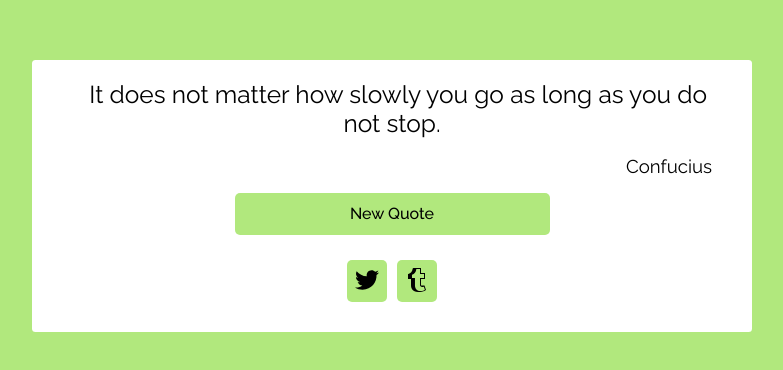
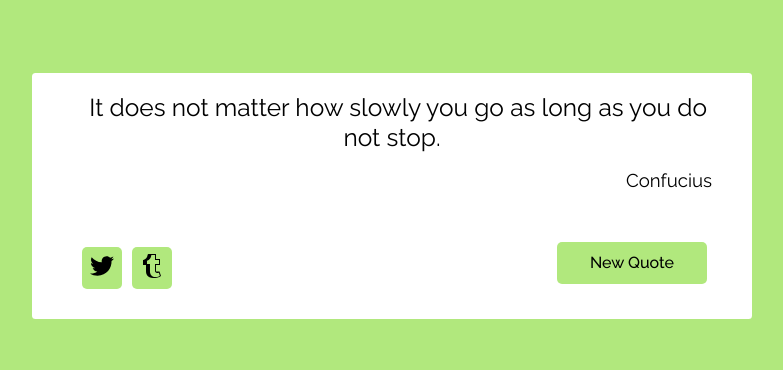
Before and after one commit to b4l4g3/quote-generator-cra, a React (Create React App) app: page / in a window 1280 px wide. Shown: the part 204-574 px from the top of the page, without its empty margins (248-1031 px from the left). Built offline with nearby package versions, Linux system fonts and the light colour scheme.

Commit message:
Add social button functions

```diff
--- a/src/App.css
+++ b/src/App.css
@@ -90,15 +90,6 @@ footer {
     flex-grow: 0;
     max-width: 700px;
   }
-
-  .button-container {
-    flex-direction: row;
-    justify-content: space-between;
-  }
-
-  .button-quote {
-    width: 150px;
-  }
 }
 @media (max-width: 350px) {
   main {
--- a/src/App.js
+++ b/src/App.js
@@ -2,7 +2,7 @@ import React, { Component } from 'react';
 import './App.css';
 import Quote from './Quote';
 import Buttons from './Buttons';
-import rng from './helper.js';
+import {rng, tweet, tumblr} from './helper.js';
 import db from './db.json';
 
 class App extends Component {
@@ -19,6 +19,7 @@ class App extends Component {
     this.getQuote();
   }
 
+
   getQuote() {
     this.setState({
       quotes: db.quotes[rng(101)],
@@ -32,15 +33,19 @@ class App extends Component {
     const color = {
       backgroundColor: this.state.randomColor
     }
+    const tweetPost = function() {
+      tweet(quotes)
+    }
+    const tumblrPost = () => tumblr(quotes)
     if (error) {
       return <div>Error: {error.message}</div>;
     } else {
       return (
-        <div class="container" style={color}>
+        <div className="container" style={color}>
           <main>
             <div>
               <Quote quoteText={quotes.quote} quoteAuthor={quotes.author} />
-              <Buttons buttonColor={color} buttonNewQuote={getQuote} />
+              <Buttons buttonColor={color} buttonNewQuote={getQuote} tweetFunc={tweetPost} tumblrFunc={tumblrPost} />
             </div>
           </main>
         </div>
--- a/src/Buttons.css
+++ b/src/Buttons.css
@@ -34,3 +34,15 @@
     width: 50%;
     margin-bottom: 10px;
   }
+
+
+@media (min-width: 700px) {
+    .button-container {
+      flex-direction: row;
+      justify-content: space-between;
+    }
+
+    .button-quote {
+      width: 150px;
+    }
+  }
--- a/src/Buttons.js
+++ b/src/Buttons.js
@@ -7,21 +7,23 @@ class Quote extends Component {
   render() {
     const buttonColor = this.props.buttonColor;
     const buttonNewQuote = this.props.buttonNewQuote;
+    const tweetFunc = this.props.tweetFunc;
+    const tumblrFunc = this.props.tumblrFunc;
       return (
-        <div class="button-container">
-        <div class="social-button-container">
-          <button class="button button-social" style={buttonColor}>
+        <div className="button-container">
+        <div className="social-button-container">
+          <button className="button button-social" style={buttonColor} onClick={tweetFunc}>
             <svg xmlns="http://www.w3.org/2000/svg" width="24" height="24" viewBox="0 0 24 24">
               <path d="M24 4.557c-.883.392-1.832.656-2.828.775 1.017-.609 1.798-1.574 2.165-2.724-.951.564-2.005.974-3.127 1.195-.897-.957-2.178-1.555-3.594-1.555-3.179 0-5.515 2.966-4.797 6.045-4.091-.205-7.719-2.165-10.148-5.144-1.29 2.213-.669 5.108 1.523 6.574-.806-.026-1.566-.247-2.229-.616-.054 2.281 1.581 4.415 3.949 4.89-.693.188-1.452.232-2.224.084.626 1.956 2.444 3.379 4.6 3.419-2.07 1.623-4.678 2.348-7.29 2.04 2.179 1.397 4.768 2.212 7.548 2.212 9.142 0 14.307-7.721 13.995-14.646.962-.695 1.797-1.562 2.457-2.549z" /></svg>
           </button>
-          <button class="button button-social" style={buttonColor}>
+          <button className="button button-social" style={buttonColor} onClick={tumblrFunc}>
             <svg xmlns="http://www.w3.org/2000/svg" width="24" height="24"
               viewBox="0 0 24 24">
               <path d="M19.512 17.489l-.096-.068h-3.274c-.153 0-.16-.467-.163-.622v-5.714c0-.056.045-.101.101-.101h3.82c.056 0 .101-.045.101-.101v-5.766c0-.055-.045-.1-.101-.1h-3.803c-.055 0-.1-.045-.1-.101v-4.816c0-.055-.045-.1-.101-.1h-7.15c-.489 0-1.053.362-1.135 1.034-.341 2.778-1.882 4.125-4.276 4.925l-.267.089-.068.096v4.74c0 .056.045.101.1.101h2.9v6.156c0 4.66 3.04 6.859 9.008 6.859 2.401 0 5.048-.855 5.835-1.891l.157-.208-1.488-4.412zm.339 4.258c-.75.721-2.554 1.256-4.028 1.281l-.165.001c-4.849 0-5.682-3.701-5.682-5.889v-7.039c0-.056-.045-.101-.1-.101h-2.782c-.056 0-.101-.045-.101-.101l-.024-3.06.064-.092c2.506-.976 3.905-2.595 4.273-5.593.021-.167.158-.171.159-.171h3.447c.055 0 .101.045.101.101v4.816c0 .056.045.101.1.101h3.803c.056 0 .101.045.101.1v3.801c0 .056-.045.101-.101.101h-3.819c-.056 0-.097.045-.097.101v6.705c.023 1.438.715 2.167 2.065 2.167.544 0 1.116-.126 1.685-.344.053-.021.111.007.13.061l.995 2.95-.024.104z"
-                fill-rule="evenodd" clip-rule="evenodd" /></svg>
+                fillRule="evenodd" clipRule="evenodd" /></svg>
           </button>
         </div>
-        <button class="button button-quote js-button-quote" style={buttonColor} onClick={buttonNewQuote}>New Quote</button>
+        <button className="button button-quote js-button-quote" style={buttonColor} onClick={buttonNewQuote}>New Quote</button>
       </div>
       );
 
--- a/src/Quote.css
+++ b/src/Quote.css
@@ -1,3 +1,7 @@
+.quote-container {
+  margin-bottom: 70px;
+}
+
 .quoteText {
     margin: 0;
     padding: 10px 30px;
--- a/src/Quote.js
+++ b/src/Quote.js
@@ -8,9 +8,9 @@ class Quote extends Component {
     const quoteText = this.props.quoteText;
     const quoteAuthor = this.props.quoteAuthor;
       return (
-        <div>
-          <p class="quoteText"><i class="fa fa-quote-left"></i><span class="js-quoteText">{quoteText}</span></p>
-          <p class="quoteAuthor js-quoteAuthor">{quoteAuthor}</p>
+        <div className="quote-container">
+          <p className="quoteText"><i className="fa fa-quote-left"></i><span className="js-quoteText">{quoteText}</span></p>
+          <p className="quoteAuthor js-quoteAuthor">{quoteAuthor}</p>
         </div>
       );
 
--- a/src/helper.js
+++ b/src/helper.js
@@ -2,4 +2,20 @@ let rng = function getRandomInt(max) {
     return Math.floor(Math.random() * Math.floor(max));
 };
 
-export default rng;
+let tweet = function tweetQuote(quotes) {
+    let a = document.createElement('a');
+    a.target = "_blank";
+    a.href = `https://twitter.com/intent/tweet?hashtags=quotes&text=${encodeURIComponent(`"${quotes.quote}" ${quotes.author}`)}`
+    a.click();
+}
+
+let tumblr = function tumblrQuote(quotes) {
+    console.dir(quotes)
+    let a = document.createElement('a');
+    a.target = "_blank";
+    a.href = `https://www.tumblr.com/widgets/share/tool?posttype=quote&tags=quotes&caption=${encodeURIComponent(quotes.author)}&content=${encodeURIComponent(quotes.quote)}&canonicalUrl=https%3A%2F%2Fwww.tumblr.com%2Fbuttons&shareSource=tumblr_share_button`
+    a.click();
+}
+
+
+export { rng, tweet, tumblr};
```
